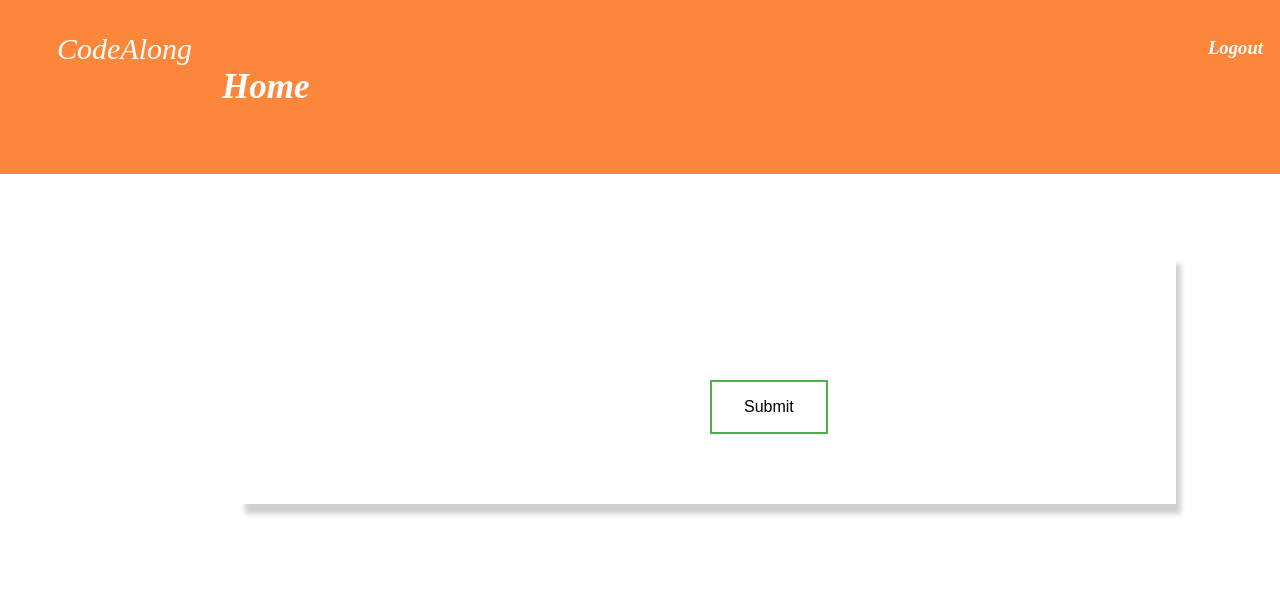
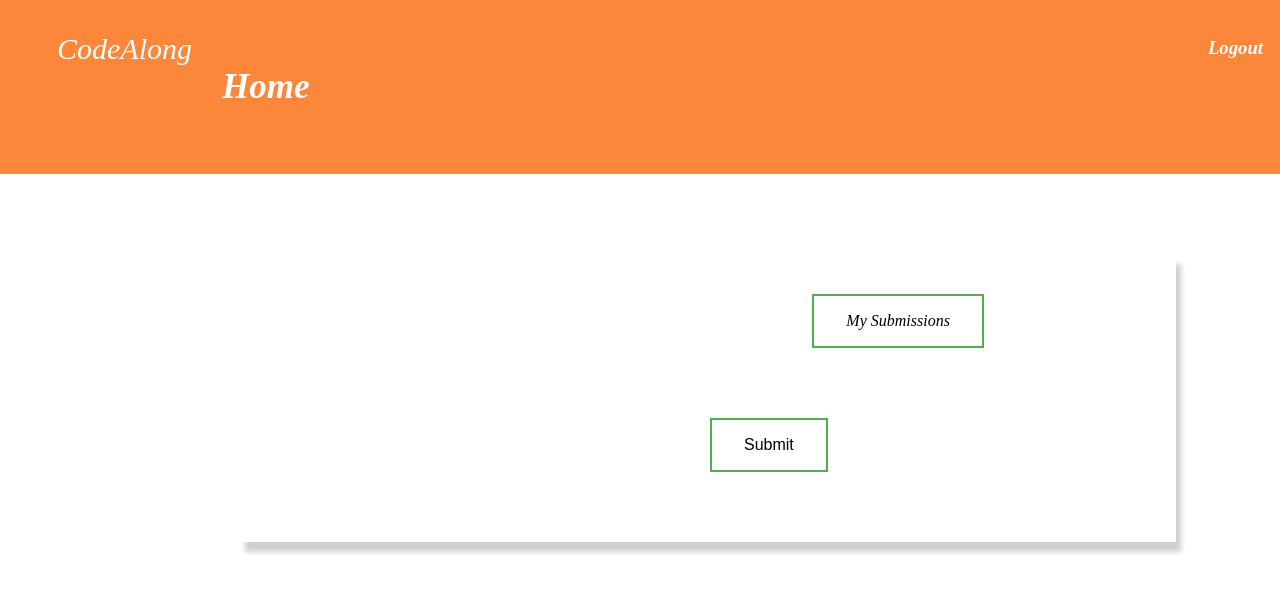
Before and after one commit to ParthChandanPC/OnlineJudge, a Django app: page /problem/1 in a window 1280 px wide. Shown: the top 592 px of the page. Run offline with Django 3.2, Linux system fonts and the light colour scheme; a user stored in the database is signed in; data that the repository does not hold is empty.

Commit message:
Submissions page

```diff
--- a/OJ/models.py
+++ b/OJ/models.py
@@ -47,6 +47,9 @@ class Submissions(models.Model):
     date_created = models.DateTimeField(auto_now_add=True)
     result = models.CharField(max_length=200)
     previous_submission = models.TextField(null=True, blank=True)
+    language = models.CharField(max_length=10,null=True, blank=True)
+    class Meta:
+        ordering = ['-date_created']
 
 class Code(models.Model):
     code = models.TextField()
--- a/OJ/static/main.css
+++ b/OJ/static/main.css
@@ -406,3 +406,13 @@ textarea {
     margin-bottom: 20px;
     border: none;
 }
+
+.Question-title ul {
+    display: flex;
+    justify-content: space-around;
+    list-style-type: none;
+}
+
+.Question-title ul li {
+    padding: 0 15px;
+}
--- a/OJ/templates/problem_view.html
+++ b/OJ/templates/problem_view.html
@@ -20,7 +20,14 @@
 </div>
 <div class="Question-view">
     <div class="Question-title">
-        <h1>{{data.title}}</h1><br>
+        <ul>
+            <li>
+                <h1>{{data.title}}</h1><br>
+            </li>
+            <li>
+                <a href="{% url 'submissions' data.id %}" class='button button1'>My Submissions</a>
+            </li>
+        </ul>
     </div>
     <div class="Question-content">
         <p>{{data.description|safe}}</p>
--- a/OJ/urls.py
+++ b/OJ/urls.py
@@ -9,4 +9,5 @@ urlpatterns = [
     path('',views.home,name = 'home'),
     path('problem/<int:id>',views.problem_view,name = 'problem_view'),
     path('ide/<int:problem_id>',views.ide,name = 'ide'),
+    path('problem/submissions/<int:id>',views.submissions,name = 'submissions'),
 ]
--- a/OJ/views.py
+++ b/OJ/views.py
@@ -1,10 +1,10 @@
 from django.shortcuts import render,redirect
-from django.contrib.auth.models import User
 from django.contrib.auth import authenticate,login,logout
 from django.contrib import messages
 from .forms import RegisterForm
 from django.contrib.auth.decorators import login_required
 import requests
+from .models import Submissions,Problem,TestCases,User
 from django.views.decorators.csrf import csrf_protect
 
 
@@ -48,4 +48,12 @@ def problem_view(request,id):
 @login_required(login_url='login')
 def ide(request,problem_id):
     user_id = request.user.id
+    problem = Problem.objects.get(id=problem_id)
+    user = User.objects.get(id=user_id)
     return render(request,'ide.html',{'problem_id':problem_id,'user_id':user_id})
+
+@login_required(login_url='login')
+def submissions(request,id):
+    problem = Problem.objects.get(id=id)
+    sub = Submissions.objects.filter(problem=problem)
+    return render(request,'submissions.html',{'data':sub,'problem_id':id})
```
Also changed, not shown: OJ/templates/ide.html (+8 -3 lines), api/code.py (+16 -6 lines).
